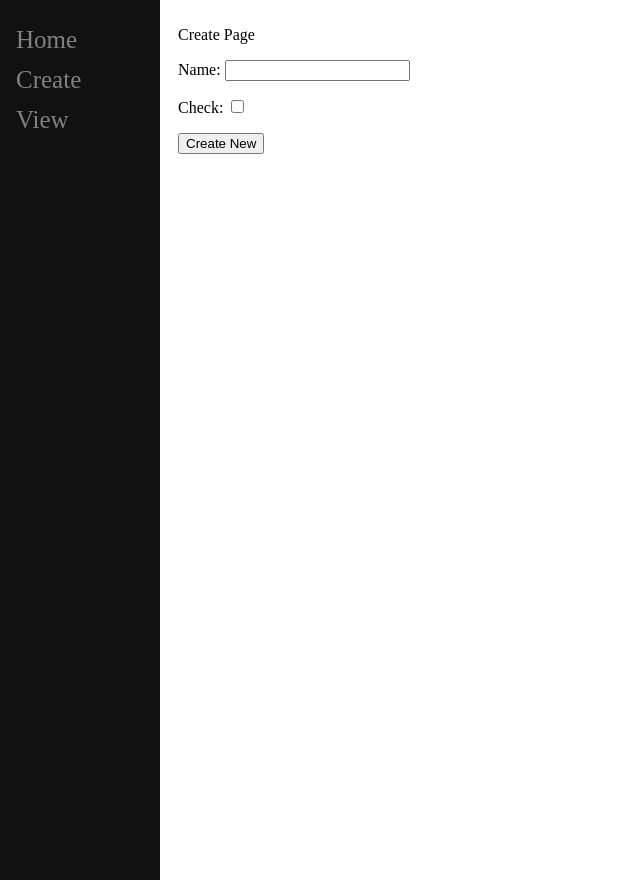
After one commit to ceuity/django-tutorial, a Django app: page /create/ in a window 1280 px wide. The commit adds this page. Shown: the whole page, without its empty margins (0-640 px from the left). Run offline with Django 3.2, Linux system fonts and the light colour scheme.

Commit message:
Add: html template and sidebar

```diff
--- /dev/null
+++ b/mysite/main/forms.py
@@ -0,0 +1,6 @@
+from django import forms
+
+
+class CreateNewList(forms.Form):
+    name = forms.CharField(label="Name", max_length=200)
+    check = forms.BooleanField(required=False)
--- a/mysite/main/templates/main/base.html
+++ b/mysite/main/templates/main/base.html
@@ -1,12 +1,53 @@
 <html>
+
 <head>
-        <title>{% block title %} {% endblock %}</title>
+    <style type="text/css">
+        .sidenav {
+            height: 100%;
+            width: 160px;
+            position: fixed;
+            z-index: 1;
+            top: 0;
+            left: 0;
+            background-color: #111;
+            overflow-x: :hidden;
+            padding-top: 20px;
+        }
+
+        .sidenav a {
+            padding: 6px 8px 6px 16px;
+            text-decoration: none;
+            font-size: 25px;
+            color: #818181;
+            display: block;
+        }
+
+        .sidenav a:hover {
+            color: #f1f1f1;
+        }
+
+        .main {
+            margin-left: 160px;
+            padding: 0px 10px;
+        }
+    </style>
+    <title>
+        {% block title %}{% endblock %}
+    </title>
 </head>
+
 <body>
-        <div id="content" name="content">
+    <div class="sidenav">
+        <a href="/">Home</a>
+        <a href="/create">Create</a>
+        <a href="/2">View</a>
+    </div>>
+
+    <div id="content" name="content" class="main">
         {% block content %}
         Hello
         {% endblock %}
     </div>
 </body>
+
 </html>
--- /dev/null
+++ b/mysite/main/templates/main/create.html
@@ -0,0 +1,15 @@
+{% extends "main/base.html" %}
+
+{% block title %}Create New List{% endblock %}
+
+{% block content %}
+Create Page
+<form method="POST" action="/create/">
+    <!-- CSRF 공격 방지 -->
+    {% csrf_token %}
+    {{form.as_p}}
+    <button type="submit" name="save">
+        Create New
+    </button>
+</form>
+{% endblock %}
--- a/mysite/main/urls.py
+++ b/mysite/main/urls.py
@@ -3,7 +3,7 @@ from . import views
 
 # url pattern 정의
 urlpatterns = [
-    path("", views.index, name="index"),
-    path("<int:id>", views.todo_list_id, name="TodoList-id"),
-    path("<str:name>", views.todo_list_name, name="TodoList-name"),
+    path("", views.home, name="home"),
+    path("<int:id>", views.index, name="index"),
+    path("create/", views.create, name="create"),
 ]
--- a/mysite/main/views.py
+++ b/mysite/main/views.py
@@ -1,20 +1,50 @@
 from django.shortcuts import render
-from django.http import HttpResponse
+from django.http import HttpResponse, HttpResponseRedirect
 from .models import TodoList, Item
+from .forms import CreateNewList
 
 # Create your views here.
 
 # urls 에서 사용할 함수 정의
-def index(response):
-    return HttpResponse("<h1>Hello World!</h1>")
+def index(response, id):
+    ls = TodoList.objects.get(id=id)
+
+    if response.method == "POST":
+        print(response.POST)
+        if response.POST.get("save"):  # list.html 에서 html tag의 name
+            for item in ls.item_set.all():
+                if response.POST.get("c" + str(item.id)) == "clicked":
+                    item.complete = True
+                else:
+                    item.complete = False
+                item.save()
+
+        elif response.POST.get("newItem"):
+            txt = response.POST.get("new")
+
+            if len(txt) > 2:
+                ls.item_set.create(text=txt, complete=False)
+            else:
+                print("invalid")
+
+    return render(response, "main/list.html", {"ls": ls})
 
 
-def todo_list_id(response, id):
-    ls = TodoList.objects.get(id=id)
-    item = ls.item_set.get(id=1)
-    return HttpResponse(f"<h1>{ls.name}</h1></br><h1>{item.text}</h1>")
+def home(response):
+    return render(response, "main/home.html", {"name": "test"})
 
 
-def todo_list_name(response, name):
-    ls = TodoList.objects.get(name=name)
-    return HttpResponse("<h1>%s</h1>" % ls.name)
+def create(response):
+    if response.method == "POST":
+        print(response.POST)
+        form = CreateNewList(response.POST)
+
+        if form.is_valid():
+            n = form.cleaned_data["name"]
+            t = TodoList(name=n)
+            t.save()
+
+        return HttpResponseRedirect(f"/{t.id}")
+    else:
+        form = CreateNewList()
+    return render(response, "main/create.html", {"form": form})
```
Also changed, not shown: mysite/main/templates/main/home.html (+4 -5 lines), mysite/main/templates/main/list.html (added, +23 -0 lines). Lines whose indentation alone changed are shown as unchanged.
